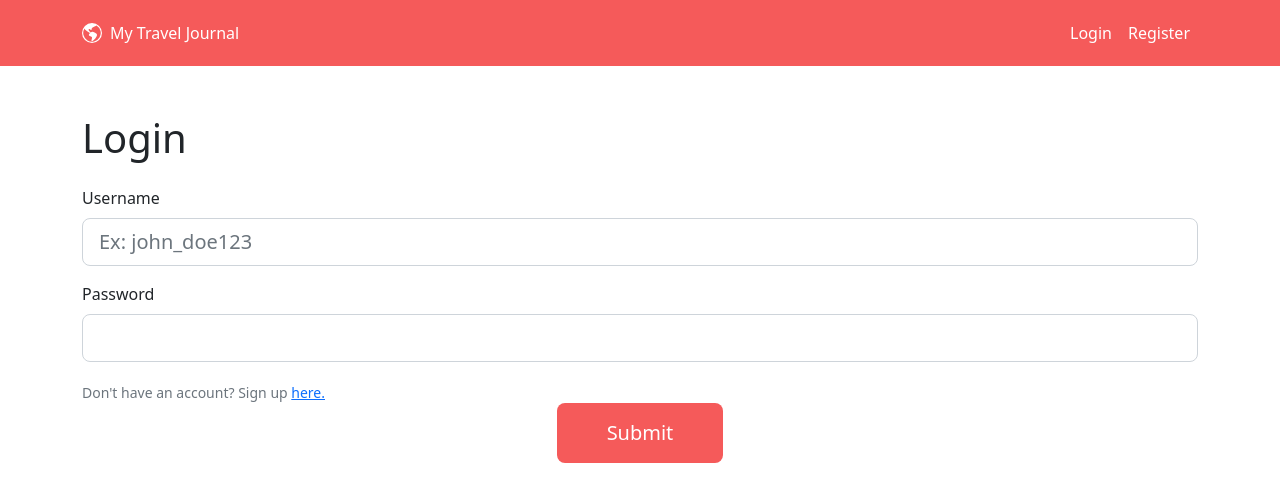
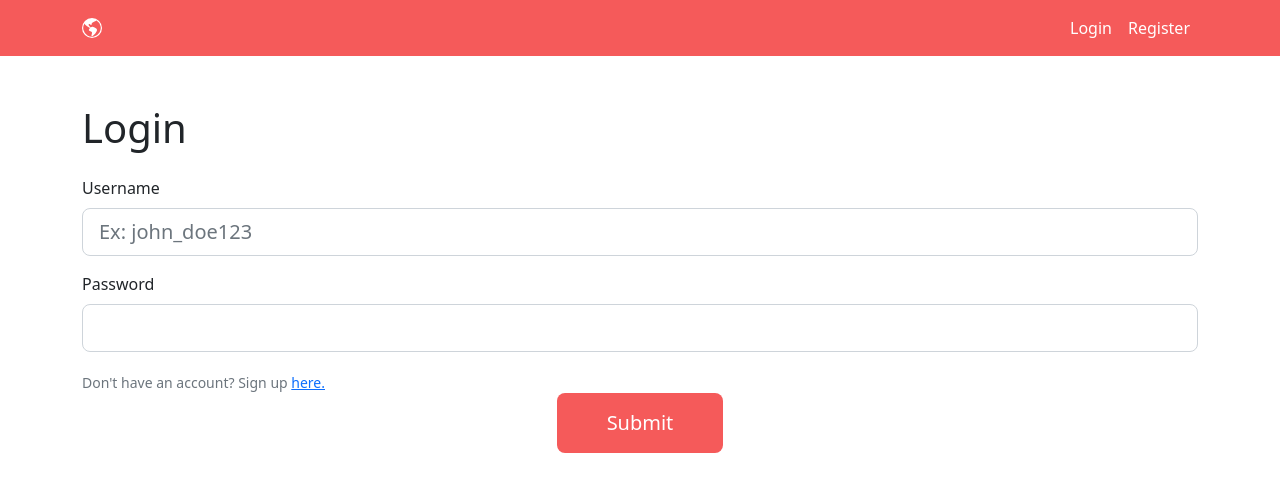
Before and after one commit to Austinh1512/travel_journal, a React (Vite) app in the folder client/: page /login in a window 1280 px wide. Shown: the top 502 px of the page. Built offline with nearby package versions, Linux system fonts and the light colour scheme; no server answers.

Commit message:
add share button and display correct user's username

```diff
--- a/client/src/components/NavBar.jsx
+++ b/client/src/components/NavBar.jsx
@@ -1,13 +1,21 @@
-import { useContext } from "react"
+import { useContext, useEffect, useState } from "react"
 import { Container, Navbar, Nav, Form, Button } from "react-bootstrap"
 import AuthContext from "../context/AuthContext"
-import { useNavigate } from "react-router-dom"
+import { useNavigate, useParams } from "react-router-dom"
 import axios from "../api/axios"
-import { GlobeAmericas } from "react-bootstrap-icons"
+import { GlobeAmericas, Share } from "react-bootstrap-icons"
+import ShareModal from "./modals/ShareModal"
 
 export default function NavBar() {
+    const [navHeaderText, setNavHeaderText] = useState("");
+    const [showShareModal, setShowShareModal] = useState(false);
     const { user, setUser } = useContext(AuthContext);
     const navigate = useNavigate();
+    const params = useParams();
+
+    const handleShare = () => {
+        setShowShareModal(!showShareModal);
+    }
 
     const handleLogout = async (e) => {
         e.preventDefault();
@@ -20,12 +28,26 @@ export default function NavBar() {
         navigate("/", { replace: true });
     }
 
+    useEffect(() => {
+        (async () => {
+            if (user.userID === params.id) {
+                setNavHeaderText("My Travel Journal");
+            }
+            else {
+                const res = await axios.get(`/auth/${params.id}`);
+                setNavHeaderText(`${res.data.username}'s Travel Journal`);
+            }
+        })()
+    }, [])
+
     return (
+        <>
+            { showShareModal && <ShareModal toggle={() => setShowShareModal(!showShareModal)} /> }
             <Navbar className="nav">
                 <Container className="justify-content-center">
-                <Navbar.Brand href={`/${user.userID}`} className="d-flex align-items-center gap-2">
+                    <Navbar.Brand href={`/entries/${user.userID}`} className="d-flex align-items-center gap-2">
                         <GlobeAmericas color="white"/>
-                    <span className="fs-6 py-2">My Travel Journal</span>
+                        <span className="fs-6 py-2">{ navHeaderText }</span>
                     </Navbar.Brand>
                     <Nav className="ms-auto">
                         { !user.username ?
@@ -34,13 +56,19 @@ export default function NavBar() {
                                 <Nav.Link href="/register" className="nav--button">Register</Nav.Link>
                             </>
                             :
+                                <div className="d-flex align-items-center gap-3">
+                                    { user.userID === params.id && <Share color="white" onClick={handleShare} className="clickable" /> }
                                     <Form onSubmit={handleLogout}>
                                         <Button type="submit" className="nav--button">Logout</Button>
                                     </Form>
+                                </div>
+
                         }
 
                     </Nav>
                 </Container>
             </Navbar>
+        </>
+
     )
 }
```
Lines whose indentation alone changed are shown as unchanged.
